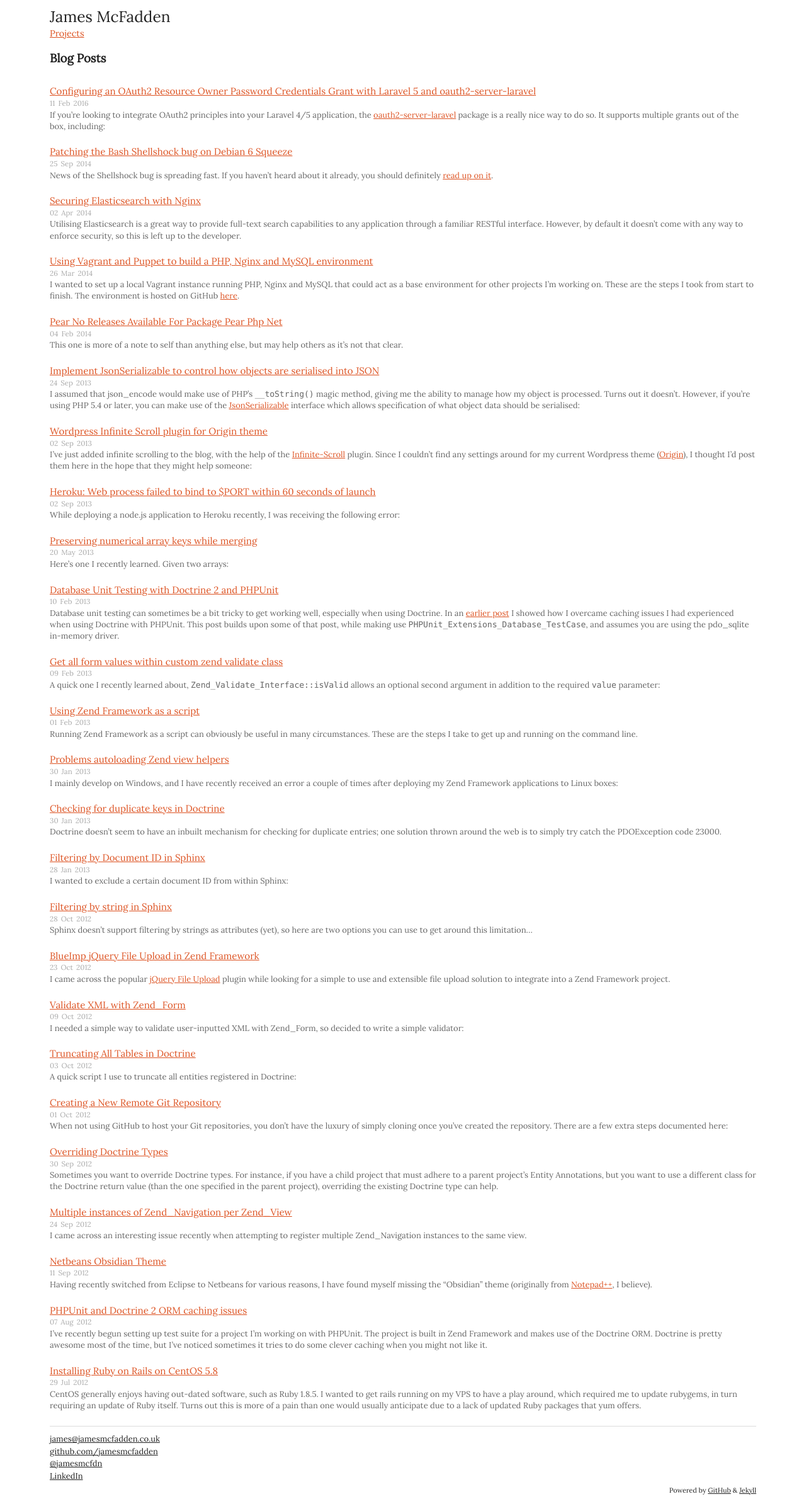
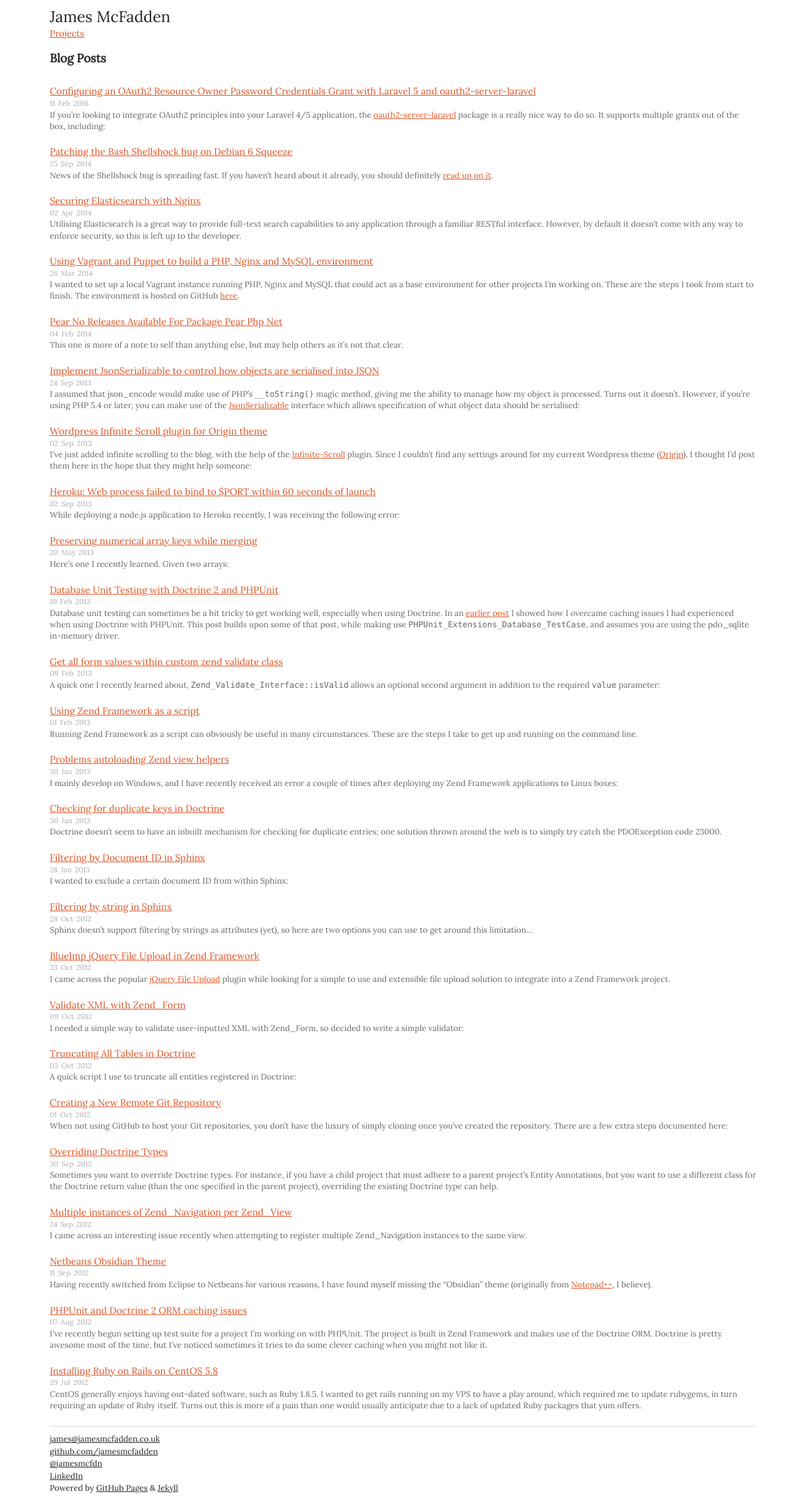
Before and after one commit to mcfdn/mcfdn.github.io, a Jekyll site: the page built from index.html, in a window 1280 px wide. Shown: the whole page at 63% size. Built offline with Jekyll 4.4.1, drawn with Linux system fonts in a browser that asks for light colours; comment, search, counter and statistics services are not loaded.

Commit message:
Tidy up, remove some unused styles

```diff
--- a/_layouts/default.html
+++ b/_layouts/default.html
@@ -1,5 +1,5 @@
 <!DOCTYPE html>
-<html xmlns="http://www.w3.org/1999/xhtml" xml:lang="en" lang="en-gb">
+<html xmlns="http://www.w3.org/1999/xhtml" lang="en-gb">
     <head>
         <title>{{ page.title }}</title>
 
@@ -39,8 +39,8 @@
                     <li><a href="https://github.com/jamesmcfadden">github.com/jamesmcfadden</a></li>
                     <li><a href="https://twitter.com/jamesmcfdn">@jamesmcfdn</a></li>
                     <li><a href="http://www.linkedin.com/pub/james-mcfadden/37/64b/4a">LinkedIn</a></li>
+                    <li>Powered by <a href="https://pages.github.com">GitHub Pages</a> & <a href="http://jekyllrb.com">Jekyll</a></li>
                 </ul>
-                <span id="power">Powered by <a href="https://github.com/">GitHub</a> & <a href="http://jekyllrb.com/">Jekyll</a></span>
             </div>
         </div>
 
--- a/css/style.css
+++ b/css/style.css
@@ -95,16 +95,8 @@
     width: 1170px;
     max-width: 90%;
     padding: 0 15px;
-    margin: 0 auto;
+    margin: 0 auto 15px auto;
     position: relative;
-}
-
-#fork-me {
-    position: absolute;
-    top: 0px;
-    right: 0px;
-    border: 0px;
-    opacity: 1;
 }
 
 h1 {
@@ -309,12 +301,6 @@
     list-style-type: none;
 }
 
-#footer #power {
-    font-size: smaller;
-    margin-top: 0.7em;
-    float: right;
-}
-
 .fl {
     float: left;
 }
```
